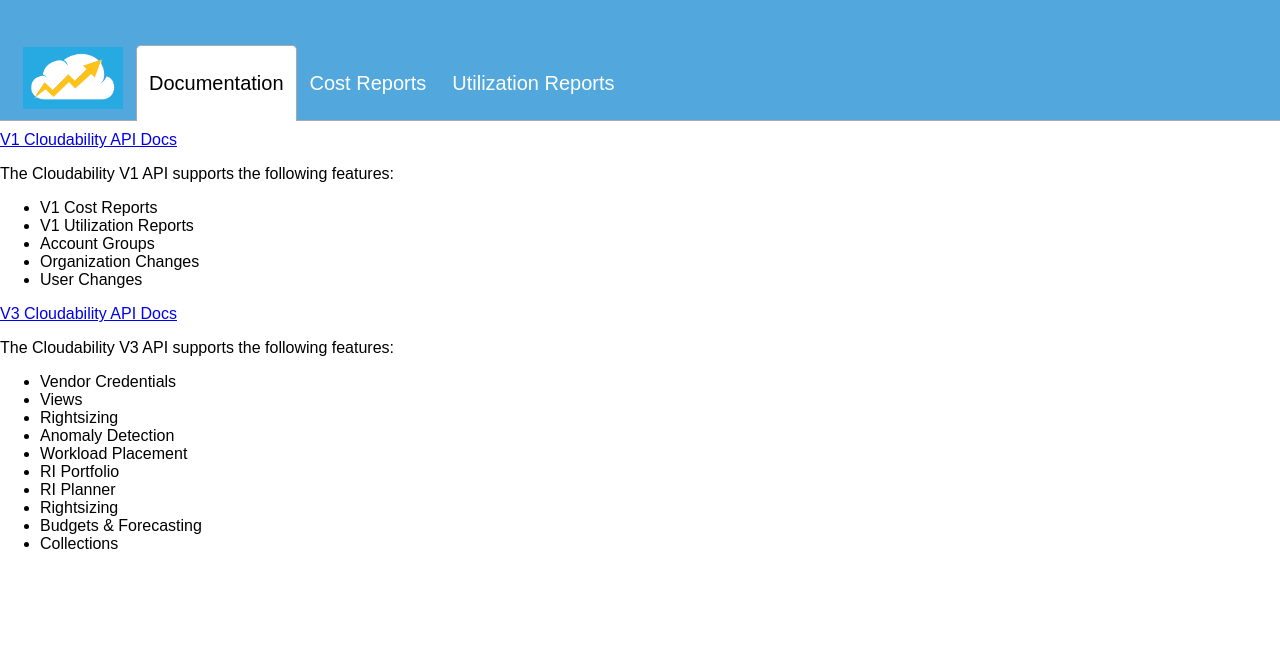
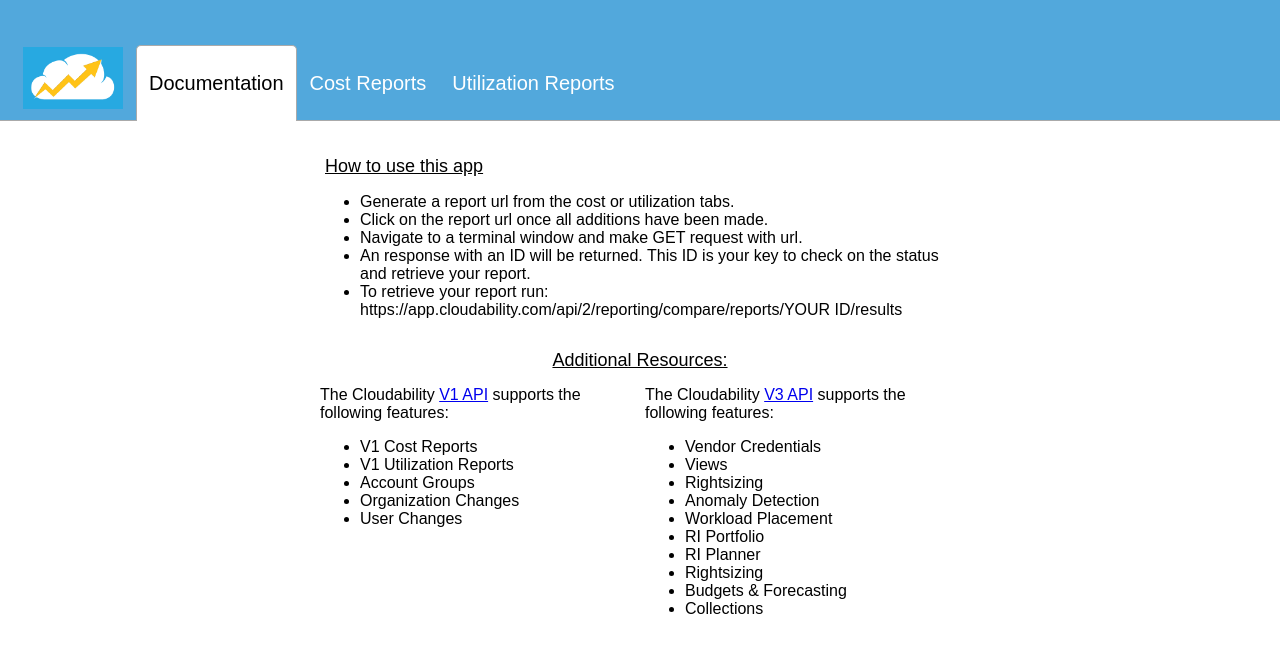
Before and after one commit to katiewest820/api-url-generator, a React (Create React App) app: page / in a window 1280 px wide. Shown: the top 652 px of the page. Built offline with nearby package versions, Linux system fonts and the light colour scheme; what moment-range would draw is missing.

Commit message:
added documentation

```diff
--- a/src/components/documentation/documentation.css
+++ b/src/components/documentation/documentation.css
@@ -0,0 +1,18 @@
+.docsDiv{
+	display: grid;
+	grid-template-columns: 1fr 1fr;
+	justify-items: center;
+	margin: 30px 25%;
+	grid-gap: 10px;
+
+}
+
+.docsDiv p{
+	font-size: 18px;
+    text-decoration: underline;
+    margin: 5px;
+}
+
+.v2, .additional{
+	grid-column: span 2;
+}
--- a/src/components/documentation/documentation.js
+++ b/src/components/documentation/documentation.js
@@ -1,12 +1,26 @@
 import React from 'react';
+import './documentation.css';
 
 export default class Documentation extends React.Component{
 
 	render(){
 		return(
-			<div>
-				<a href='https://developers.cloudability.com/v1.0/docs/cloudability-api-v1' target="_blank">V1 Cloudability API Docs</a>
-				<p>The Cloudability V1 API supports the following features:</p>
+			<div className="docsDiv">
+				<div className="v2">
+					<p>How to use this app</p>
+					<ul>
+						<li>Generate a report url from the cost or utilization tabs.</li>
+						<li>Click on the report url once all additions have been made.</li>
+						<li>Navigate to a terminal window and make GET request with url.</li>
+						<li>An response with an ID will be returned. This ID is your key to check on the status and retrieve your report.</li>
+						<li>To retrieve your report run: https://app.cloudability.com/api/2/reporting/compare/reports/YOUR ID/results</li>
+					</ul>
+				</div>
+				<div className="additional">
+					<p>Additional Resources:</p>
+				</div>
+				<div className="v1">
+					<span>The Cloudability <a href='https://developers.cloudability.com/v1.0/docs/cloudability-api-v1' target="_blank">V1 API</a> supports the following features:</span>
 					<ul>
 						<li>V1 Cost Reports</li>
 						<li>V1 Utilization Reports</li>
@@ -14,8 +28,9 @@
 						<li>Organization Changes</li>
 						<li>User Changes</li>
 					</ul>
-				<a href='https://developers.cloudability.com/v3.0/docs' target="_blank">V3 Cloudability API Docs</a>
-				<p>The Cloudability V3 API supports the following features:</p>
+				</div>
+				<div className="v3">
+					<span>The Cloudability <a href='https://developers.cloudability.com/v3.0/docs' target="_blank">V3 API</a> supports the following features:</span>
 					<ul>
 						<li>Vendor Credentials</li>
 						<li>Views</li>
@@ -28,9 +43,7 @@
 						<li>Budgets & Forecasting</li>
 						<li>Collections</li>
 					</ul>
-
-
-
+				</div>
 			</div>
 		)
 	}
```
Lines whose indentation alone changed are shown as unchanged.
